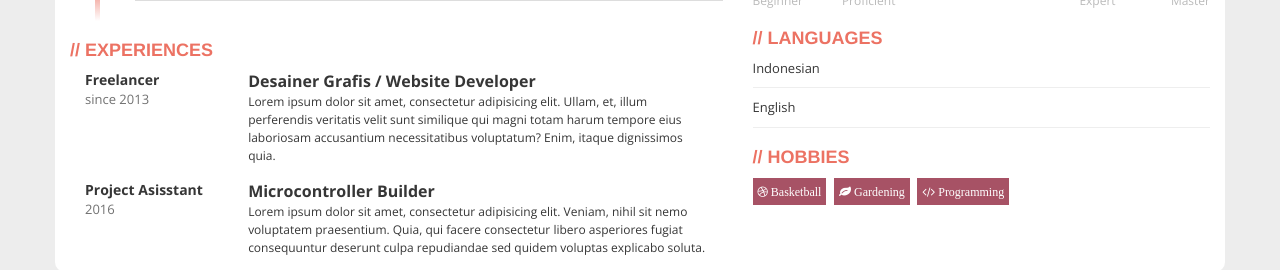
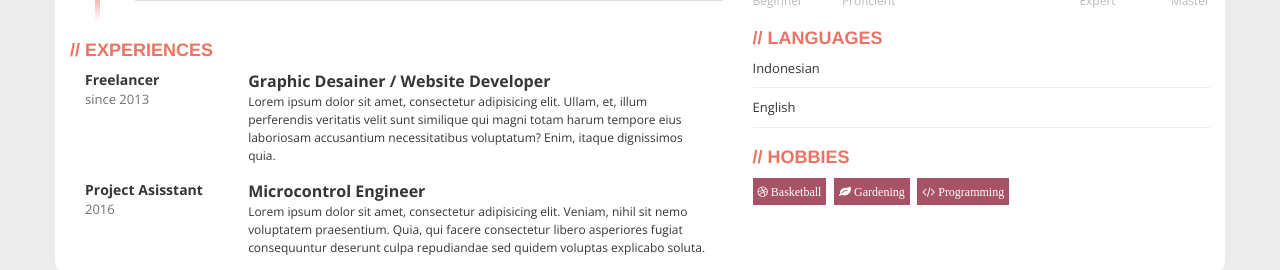
Before and after one commit to julpanzul/julpanzul.github.io, a plain HTML site: page index.html in a window 1280 px wide. Shown: the part 785-1055 px from the top of the page. Drawn offline with nearby package versions, Linux system fonts and the light colour scheme.

Commit message:
Update index.html

```diff
--- a/index.html
+++ b/index.html
@@ -87,7 +87,7 @@
                 <div class="year">since 2013</div>
               </div>
               <div class="col-xs-9">
-                <div class="profession">Desainer Grafis / Website Developer</div>
+                <div class="profession">Graphic Desainer / Website Developer</div>
                 <div class="description">Lorem ipsum dolor sit amet, consectetur adipisicing elit. Ullam, et, illum perferendis veritatis velit sunt similique qui magni totam harum tempore eius laboriosam accusantium necessitatibus voluptatum? Enim, itaque dignissimos quia.</div>
               </div>
             </div>
@@ -97,7 +97,7 @@
                 <div class="year">2016</div>
               </div>
               <div class="col-xs-9">
-                <div class="profession">Microcontroller Builder</div>
+                <div class="profession">Microcontrol Engineer</div>
                 <div class="description">Lorem ipsum dolor sit amet, consectetur adipisicing elit. Veniam, nihil sit nemo voluptatem praesentium. Quia, qui facere consectetur libero asperiores fugiat consequuntur deserunt culpa repudiandae sed quidem voluptas explicabo soluta.</div>
               </div>
             </div>
```
